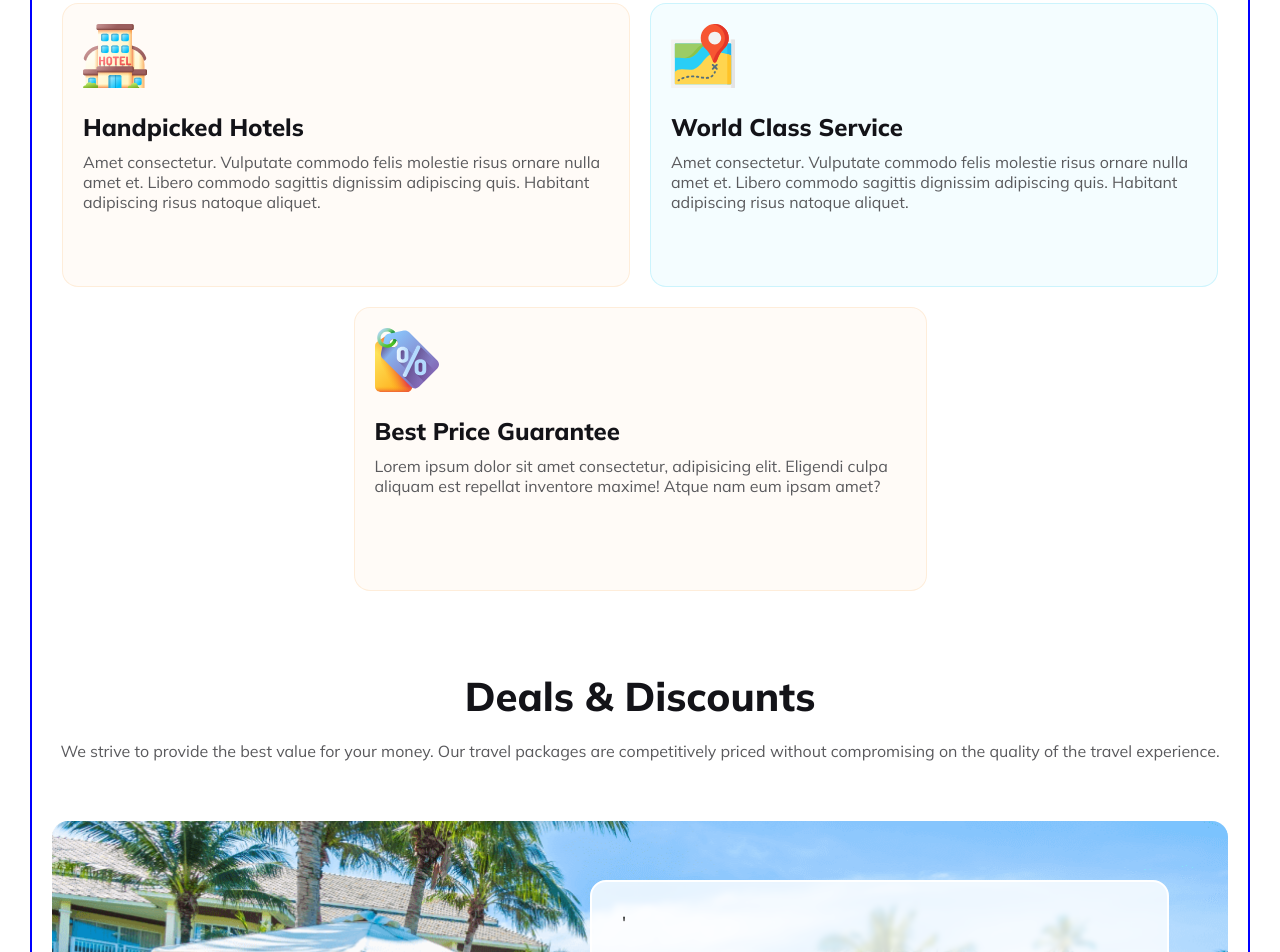
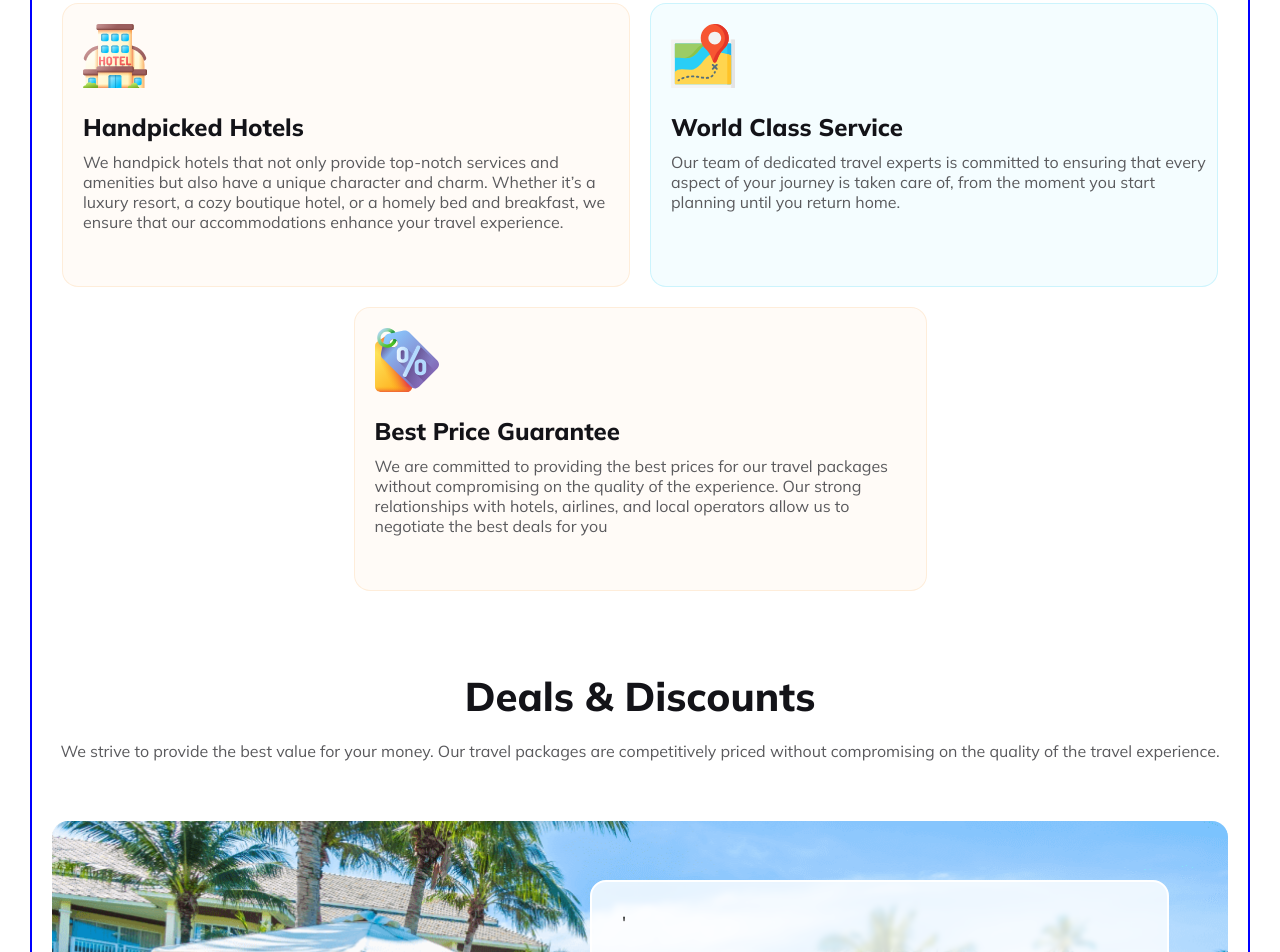
Before and after one commit to Sakib928/travel-website, a plain HTML site: page index.html in a window 1280 px wide. Shown: the part 3051-4003 px from the top of the page. Drawn offline with Linux system fonts and the light colour scheme.

Commit message:
added final card texts

```diff
--- a/index.html
+++ b/index.html
@@ -108,23 +108,24 @@
                 <div class="t1 card">
                     <img src="images/hotel 1.svg" alt=""> <br>
                     <h2 class="heading2">Handpicked Hotels</h2>
-                    <p class="text-grey">Amet consectetur. Vulputate commodo felis molestie risus ornare nulla amet et.
-                        Libero commodo
-                        sagittis dignissim adipiscing quis. Habitant adipiscing risus natoque aliquet. </p>
+                    <p class="text-grey">We handpick hotels that not only provide top-notch services and amenities but
+                        also have a unique character and charm. Whether it’s a luxury resort, a cozy boutique hotel, or
+                        a homely bed and breakfast, we ensure that our accommodations enhance your travel experience.
+                    </p>
                 </div>
                 <div class="t2 card">
                     <img src="images/map 1.svg" alt=""><br>
                     <h2 class="heading2">World Class Service</h2>
-                    <p class="text-grey">Amet consectetur. Vulputate commodo felis molestie risus ornare nulla amet et.
-                        Libero commodo
-                        sagittis dignissim adipiscing quis. Habitant adipiscing risus natoque aliquet. </p>
+                    <p class="text-grey">Our team of dedicated travel experts is committed to ensuring that every aspect
+                        of your journey is taken care of, from the moment you start planning until you return home.</p>
                 </div>
             </div>
             <div class="t1 card" id="row2">
                 <img src="images/price-tag 1.svg" alt=""><br>
                 <h2 class="heading2">Best Price Guarantee</h2>
-                <p class="text-grey">Lorem ipsum dolor sit amet consectetur, adipisicing elit. Eligendi culpa aliquam
-                    est repellat inventore maxime! Atque nam eum ipsam amet?</p>
+                <p class="text-grey">We are committed to providing the best prices for our travel packages without
+                    compromising on the quality of the experience. Our strong relationships with hotels, airlines, and
+                    local operators allow us to negotiate the best deals for you</p>
             </div>
         </section>
         <section class="deals">
```
